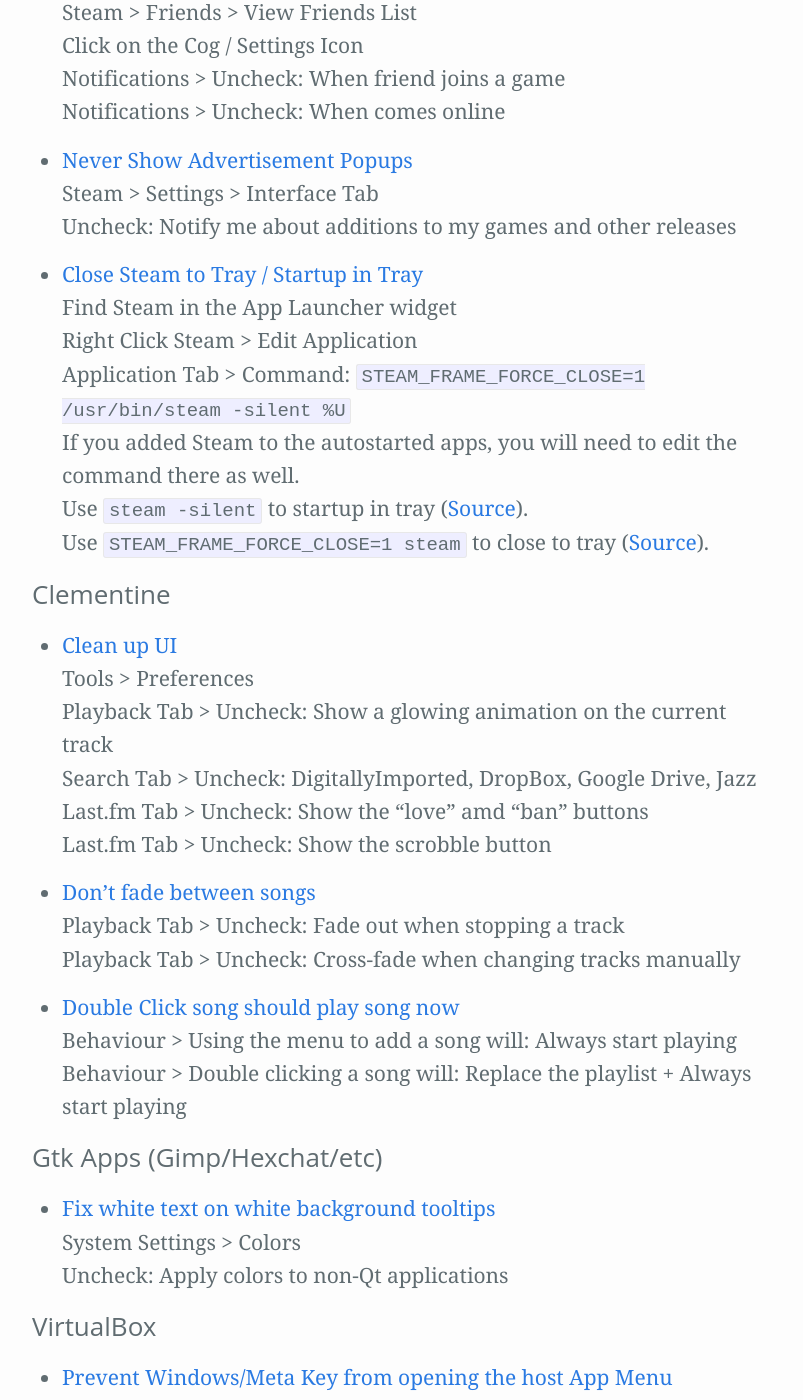
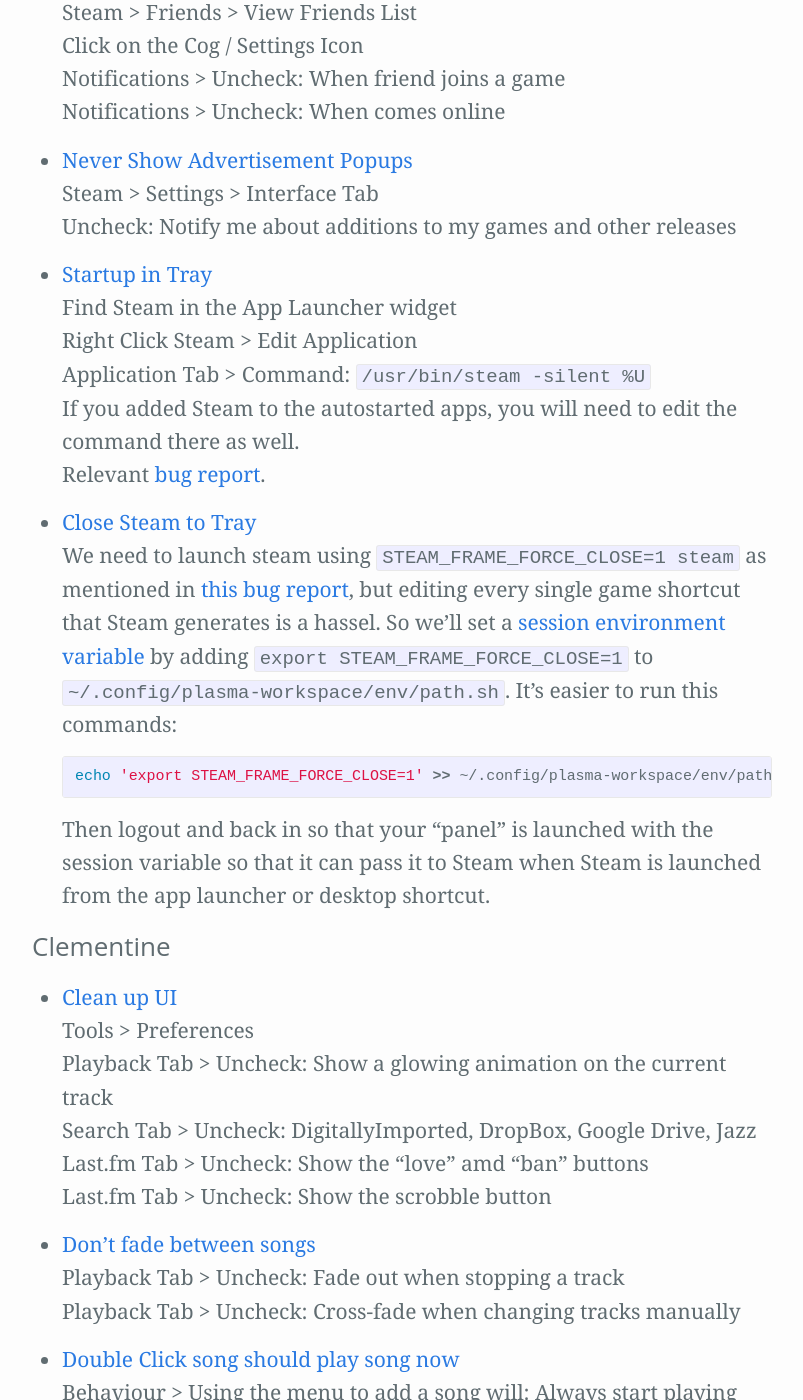
Before and after one commit to Zren/zren.github.io, a Jekyll site: the page built from kde_tips.md, in a window 1280 px wide and 1400 px high, scrolled down 11554 px. Shown: the whole window, without its empty margins (238-1041 px from the left). Built offline with Jekyll 4.4.1, drawn with Linux system fonts in a browser that asks for light colours; our own code applies the rules of GitHub Pages for plain Markdown files.

Commit message:
Fix bug tracker links and break the steam systray tips up.
We need to use a session variable for the close to tray env var as
it's not really feasable to edit every single steam game shortcut.

```diff
--- a/kde_tips.md
+++ b/kde_tips.md
@@ -439,13 +439,18 @@
   Uncheck: Notify me about additions to my games and other releases
 {% endcapture%}{% include tip.html label=label contents=contents %}
 
-{% capture label %}Close Steam to Tray / Startup in Tray{% endcapture %}{% capture contents %}
+{% capture label %}Startup in Tray{% endcapture %}{% capture contents %}
   Find Steam in the App Launcher widget
   Right Click Steam > Edit Application
-  Application Tab > Command: `STEAM_FRAME_FORCE_CLOSE=1 /usr/bin/steam -silent %U`
+  Application Tab > Command: `/usr/bin/steam -silent %U`
   If you added Steam to the autostarted apps, you will need to edit the command there as well.
-  Use `steam -silent` to startup in tray ([Source](https://github.com/ValveSoftware/steam-for-linux/issues/1025#issuecomment-12860675)).
-  Use `STEAM_FRAME_FORCE_CLOSE=1 steam` to close to tray ([Source](https://github.com/ValveSoftware/steam-for-linux/issues/5806)).
+  Relevant [bug report](https://github.com/ValveSoftware/steam-for-linux/issues/5806).
+{% endcapture%}{% include tip.html label=label contents=contents %}
+
+{% capture label %}Close Steam to Tray{% endcapture %}{% capture contents %}
+  We need to launch steam using `STEAM_FRAME_FORCE_CLOSE=1 steam` as mentioned in [this bug report](https://github.com/ValveSoftware/steam-for-linux/issues/5806), but editing every single game shortcut that Steam generates is a hassel. So we'll set a [session environment variable](https://userbase.kde.org/Session_Environment_Variables/en) by adding `export STEAM_FRAME_FORCE_CLOSE=1` to `~/.config/plasma-workspace/env/path.sh`. It's easier to run this commands:
+  {% highlight bash %}echo 'export STEAM_FRAME_FORCE_CLOSE=1' >> ~/.config/plasma-workspace/env/path.sh{% endhighlight %}
+  Then logout and back in so that your "panel" is launched with the session variable so that it can pass it to Steam when Steam is launched from the app launcher or desktop shortcut.
 {% endcapture%}{% include tip.html label=label contents=contents %}
 </ul>
 
```
